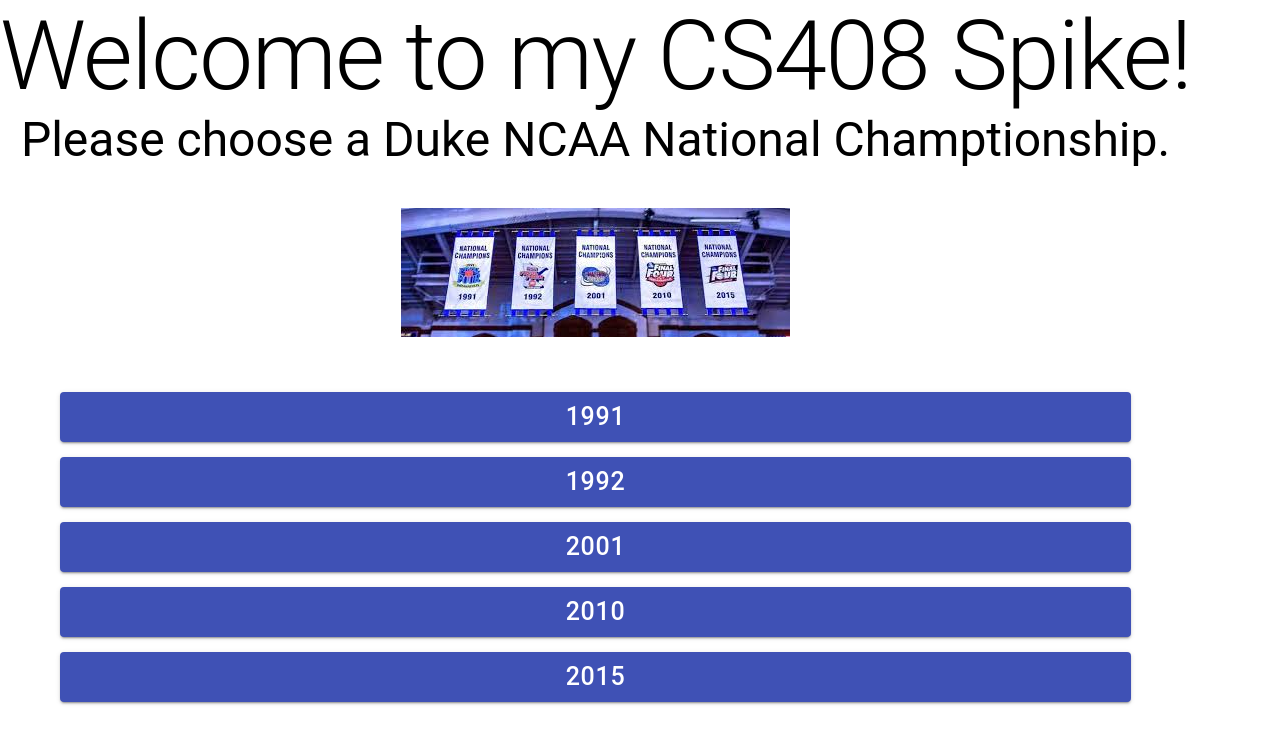
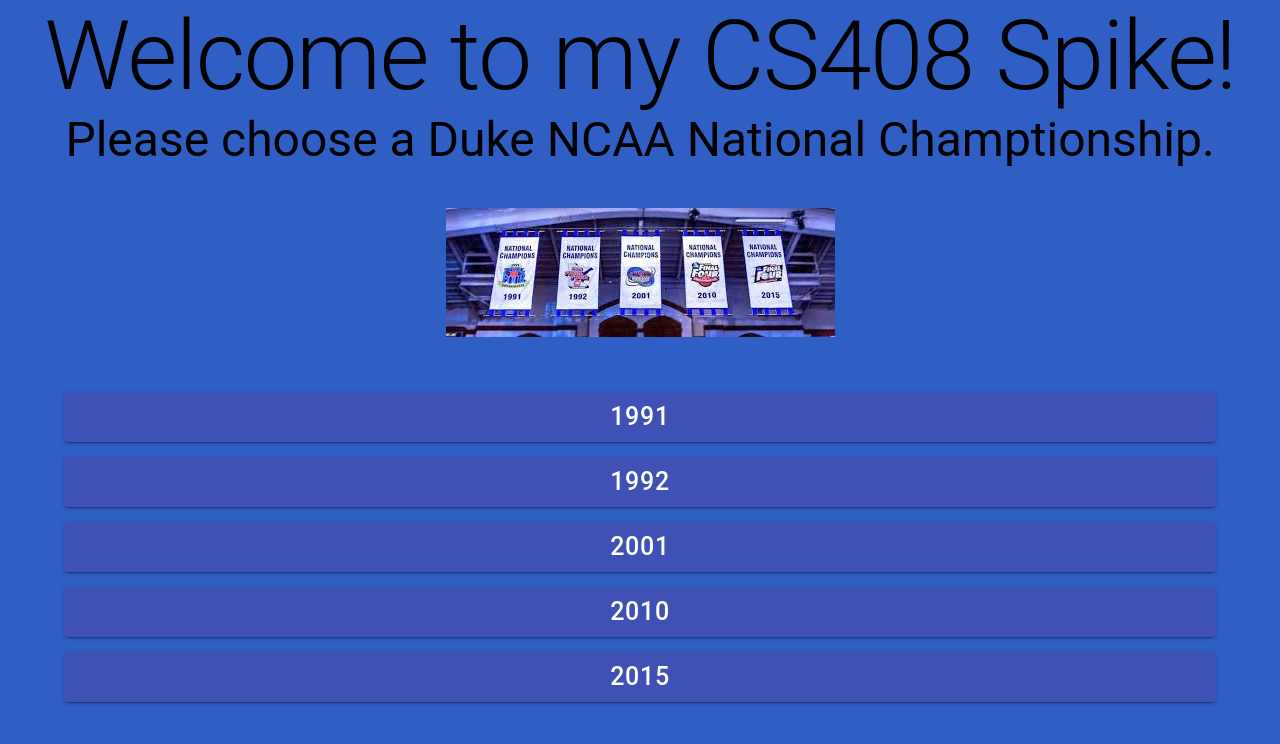
Before and after one commit to ericdoppelt/CS408Spike, a React (Create React App) app in the folder frontend/: page / in a window 1280 px wide. Shown: the top 744 px of the page. Built offline with nearby package versions, Linux system fonts and the light colour scheme.

Commit message:
refactored common CSS into a central directory
fixes #8

```diff
--- a/frontend/src/Championships/Championship1991.js
+++ b/frontend/src/Championships/Championship1991.js
@@ -5,7 +5,8 @@ import {Typography} from '@material-ui/core';
 function Championship1991(props) {
     return(
         <div>
-            <Typography variant="h1"> Made it!</Typography>
+            <Typography align='center' variant="h1"> Duke Championship: 1991</Typography>
+
         </div>
     );
 }
--- a/frontend/src/Home/HomePage.css
+++ b/frontend/src/CommonStylings/CenteredImage.css
@@ -1,6 +1,6 @@
 
 /* Via https://reactgo.com/css-center-images/ */
-  .bannerImage img{
+.centeredImage img{
     display: block;
     margin-left: auto;
     margin-right: auto;
--- /dev/null
+++ b/frontend/src/CommonStylings/FullDiv.css
@@ -0,0 +1,11 @@
+
+/* Via https://stackoverflow.com/questions/1719452/how-to-make-a-div-always-full-screen */
+.fullDiv {
+    position: fixed;
+    top: 0;
+    left: 0;
+    bottom: 0;
+    right: 0;
+    overflow: auto;
+    background: #2F5EC4;
+}
--- a/frontend/src/Home/HomePage.js
+++ b/frontend/src/Home/HomePage.js
@@ -2,17 +2,18 @@ import React from 'react';
 import {Link} from 'react-router-dom';
 import {Button, Typography} from '@material-ui/core';
 import ChampionshipButton from './ChampionshipButton';
-import './HomePage.css';
+import '../CommonStylings/CenteredImage.css';
+import '../CommonStylings/FullDiv.css';
 
 import ChampionshipImage from '../resources/ChampionshipBanner.jpeg';
 
 
 function HomePage(props) {
     return(
-        <div>
+        <div class='fullDiv'>
             <Typography align='center' variant="h1"> Welcome to my CS408 Spike!</Typography>
             <Typography align='center' variant="h3"> Please choose a Duke NCAA National Champtionship.</Typography>
-            <div class='bannerImage'>
+            <div class='centeredImage'>
                 <img src={ChampionshipImage}></img>
             </div>
             <ChampionshipButton year='1991'/>
```
